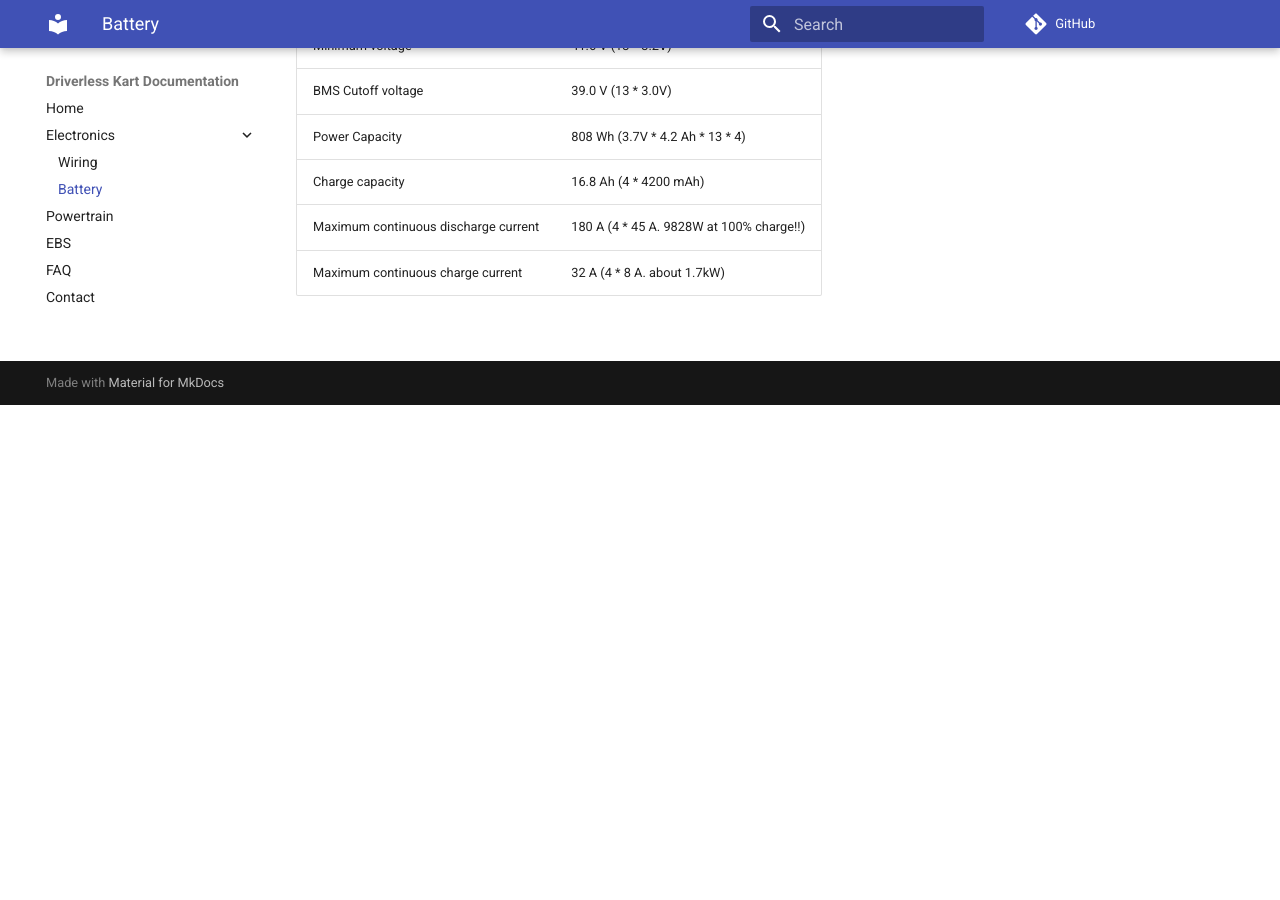
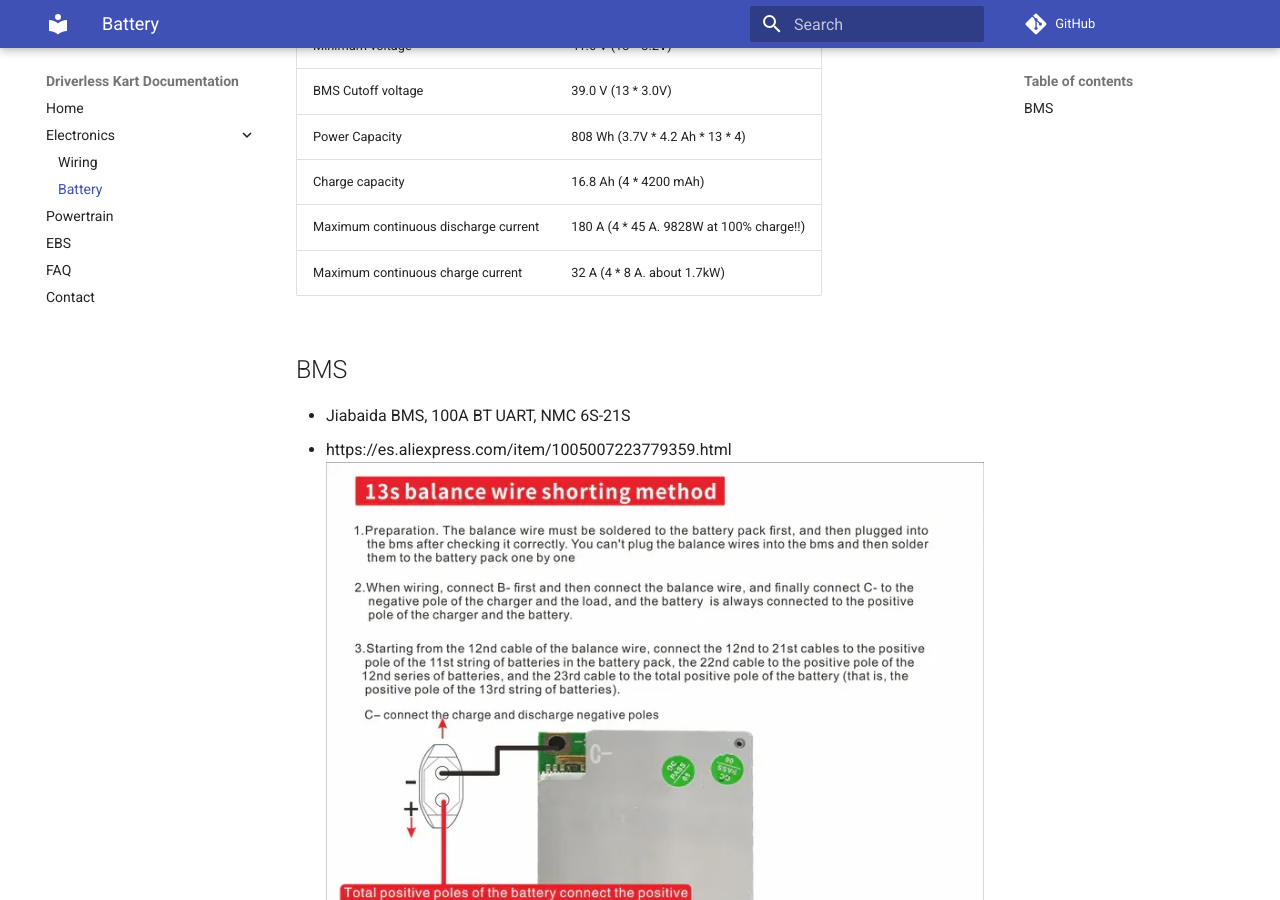
Before and after one commit to UM-Driverless/kart_docs, an MkDocs documentation site: the page built from docs/electronics/battery/index.md, in a window 1280 px wide and 900 px high, scrolled down 495 px. Built offline with MkDocs 1.6.1 and Material for MkDocs 9.7.7, drawn with Linux system fonts in a browser that asks for light colours; comment, search, counter and statistics services are not loaded; before the commit the page ends 900 px from its top, so only the background shows below that.

Commit message:
Add bms info

```diff
--- a/docs/electronics/battery/index.md
+++ b/docs/electronics/battery/index.md
@@ -16,3 +16,9 @@ For battery placement rationale see the [FAQ](../../faq.md#battery).
 | Charge capacity | 16.8 Ah (4 * 4200 mAh) |
 | Maximum continuous discharge current | 180 A (4 * 45 A. 9828W at 100% charge!!) |
 | Maximum continuous charge current | 32 A (4 * 8 A. about 1.7kW) |
+
+## BMS
+- Jiabaida BMS, 100A BT UART, NMC 6S-21S
+- https://es.aliexpress.com/item/1005007223779359.html
+![https://jiabaida-bms.com/blogs/content/jiabaida-sp22s003b-smart-bms-wiring-diagram?spm=a2g0o.detail.1000023.4.58c53GRk3GRk3N](index/20250608185913.png)
+-
```
Also changed, not shown: docs/electronics/battery/index/20250608185913.png (added).
